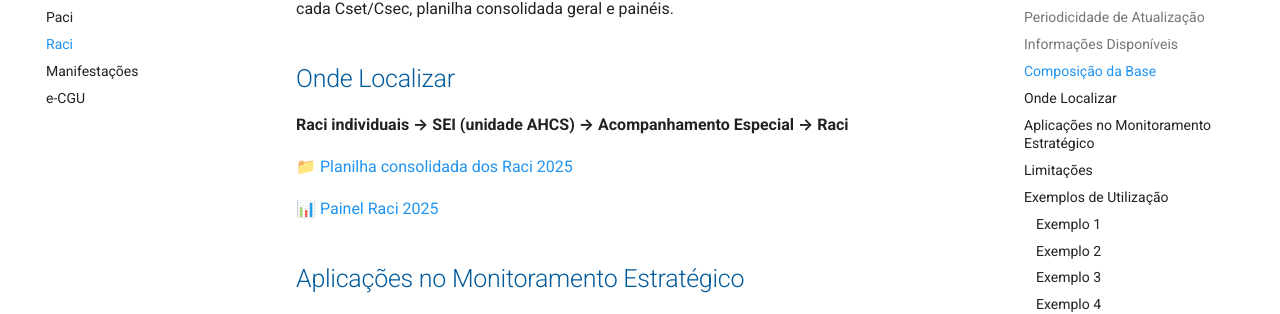
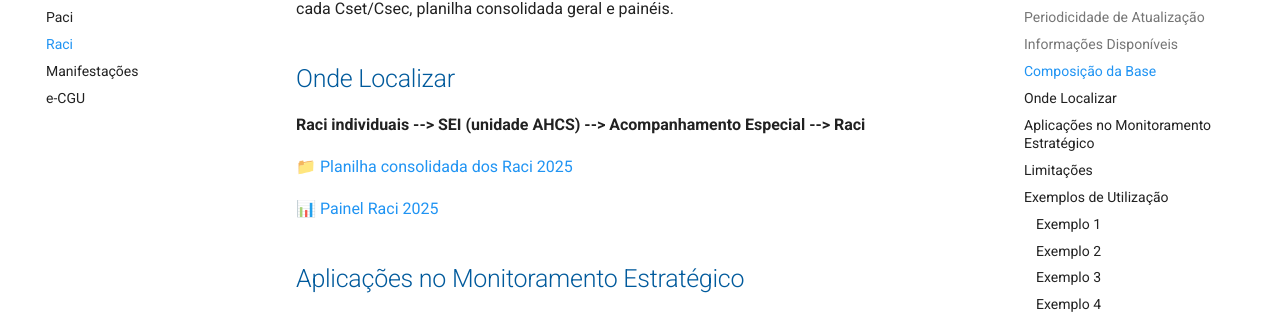
Before and after one commit to CGEMG-AHCS/guia-monitoramento-estrategico, an MkDocs documentation site: the page built from docs/bases-dados/raci.md, in a window 1280 px wide and 900 px high, scrolled down 1388 px. Shown: the part 145-459 px from the top of the window. Built offline with MkDocs 1.6.1 and Material for MkDocs 9.7.7, drawn with Linux system fonts in a browser that asks for light colours.

```diff
--- a/docs/bases-dados/raci.md
+++ b/docs/bases-dados/raci.md
@@ -37,7 +37,7 @@ A base de dados do Raci é composta pelos relatórios e respectivas planilhas su
 
 ## Onde Localizar
 
-**Raci individuais → SEI (unidade AHCS) → Acompanhamento Especial → Raci**
+**Raci individuais --> SEI (unidade AHCS) --> Acompanhamento Especial --> Raci**
 
 📁 [Planilha consolidada dos Raci 2025](https://cecad365.sharepoint.com/:x:/r/sites/HarmonizaoCGE/Documentos%20Compartilhados/General/2%20-%20Monitorar%20Atividades%20Cset-Csec%20Execu%C3%A7%C3%A3o%20PACI/2.5.2%20-%20Apura%C3%A7%C3%A3o%20Indicador%20Programa%20004%20do%20PPAG/2025/Indicador%20Programa%20004/01%20Consolida%C3%A7%C3%A3o%20Raci%202025%20-%20geral_Painel.xlsx?d=wf00640d539f4423eb068697a5620b5cb&csf=1&web=1&e=cIaI7b)
 
```
